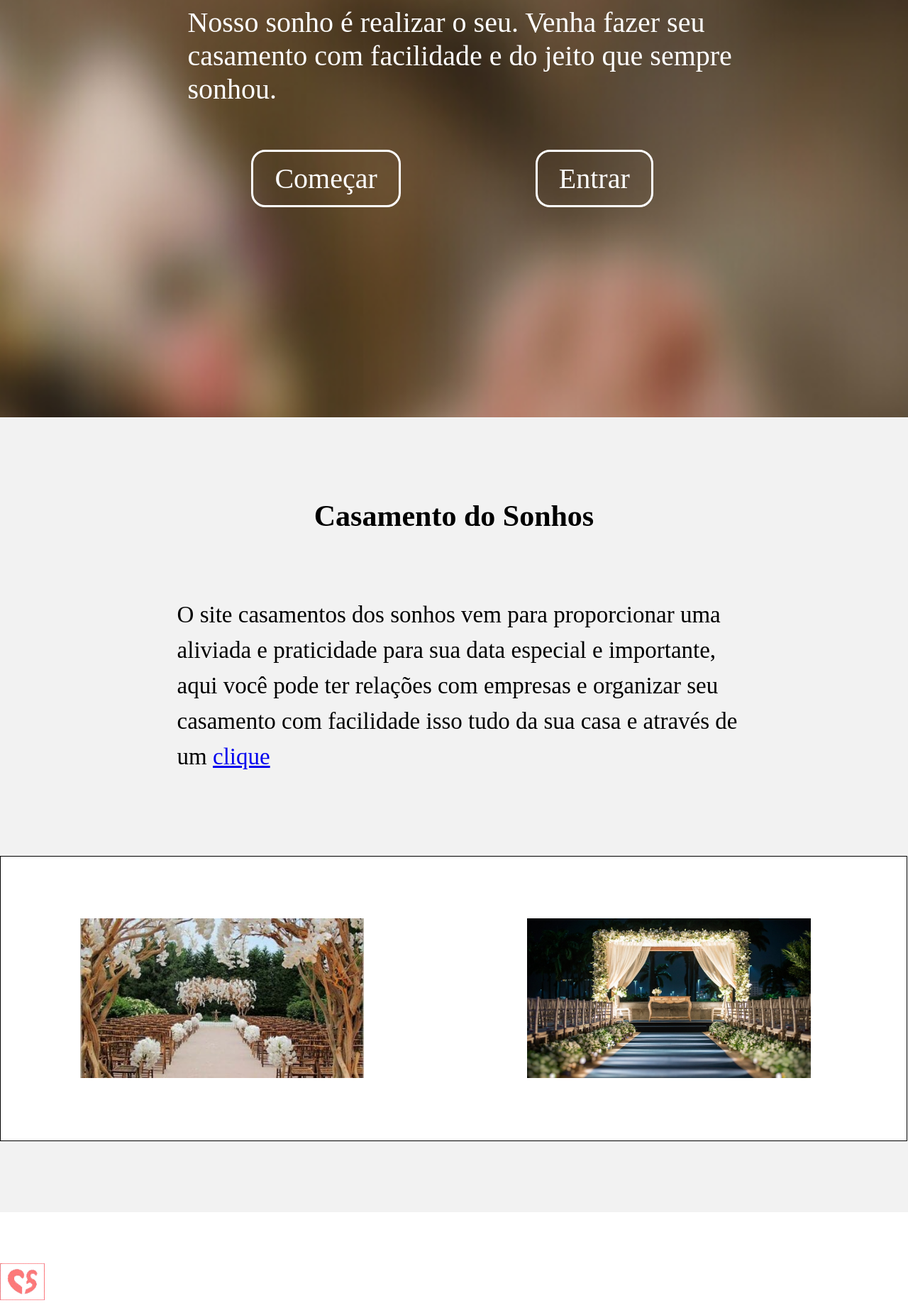
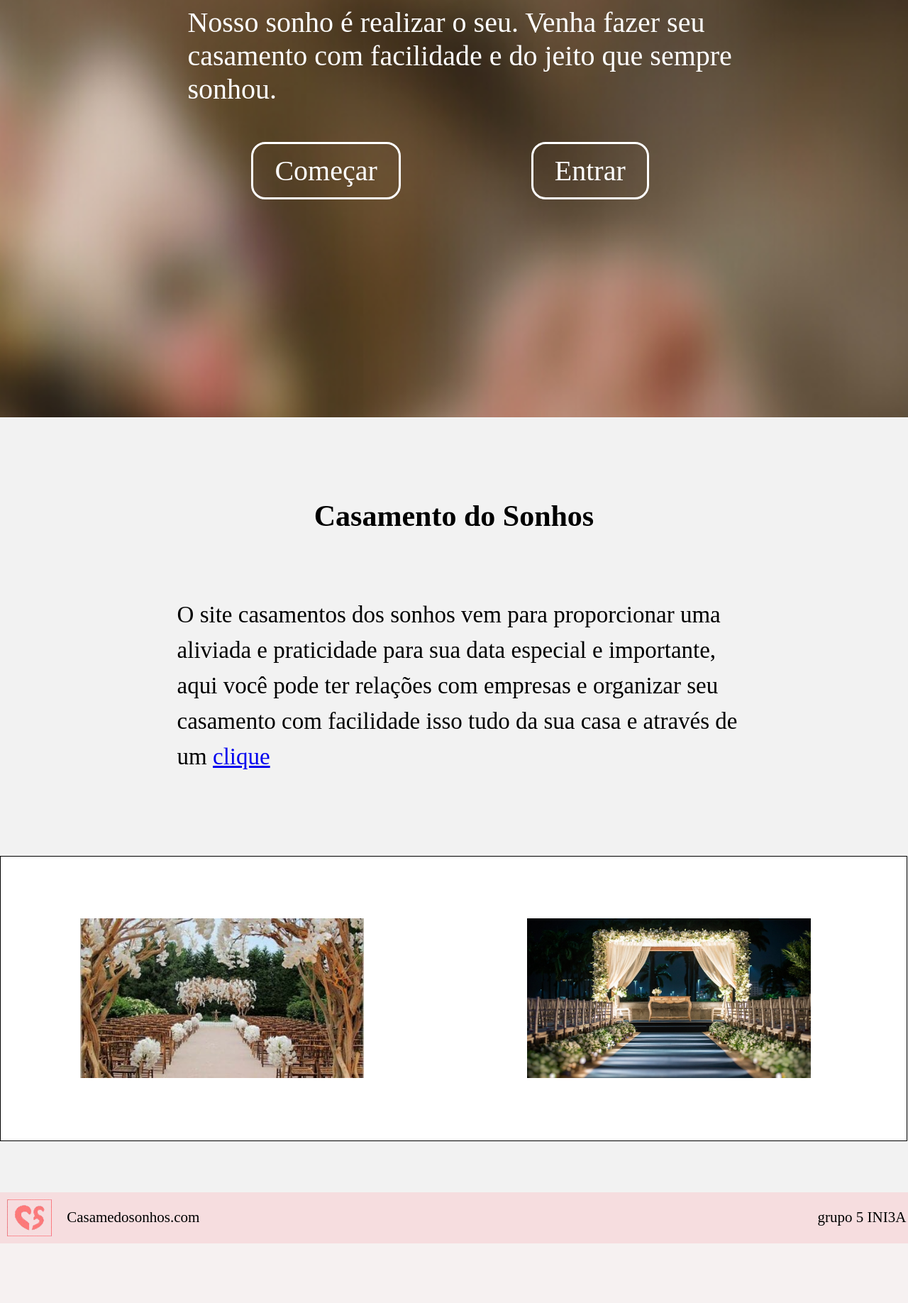
Before and after one commit to GustaDev00/casamentodossonhos, a PHP site: page / in a window 1280 px wide. Shown: the part 312-2148 px from the top of the page at 71% size. After the commit the page ends 2064 px from the top, so only its background shows below. Run offline with PHP 8.4, Linux system fonts and the light colour scheme.

Commit message:
index pronto

```diff
--- a/css/default.css
+++ b/css/default.css
@@ -4,6 +4,8 @@
  --ajustes: 100vw;
     --equilibro: 50vw;
 }
+html{scroll-behavior: smooth;}
+#container main{background-color: #f2f2f2;}
 #container header{
   background-color: #f6dddf;
   width: 100%;
@@ -22,13 +24,14 @@
 
 /*---------------CONTEUDO 1PAG---------------*/
 figure figcaption p{
-  top:  240px;
-position: absolute;
 font-size: 25px;
 color: White;
 }
 figure img{width: 100%}
-figure figcaption{width: 100%;}
+
+figure figcaption{
+ position: absolute;
+}
 figure figcaption a{
   position: relative;
   text-decoration: none;
@@ -58,11 +61,6 @@ figure figcaption a:active{
 #carrossel{ position:relative; width:100%;  overflow: hidden;}
 #caixa{ position:absolute;}
 #caixa img{ float:left; }
-
-/*---------------------enchendo de linguiça-------------*/
-
-#enchendolinguica{height: 100px; width: 100%; background-color: #f2f2f2}
-
 
 
 
--- a/css/style1024.css
+++ b/css/style1024.css
@@ -29,8 +29,9 @@
    figure figcaption p{
     width: 450px;
     font-size: 38px;
-    left: calc(48vw - 225px);
+
 }
+  figure figcaption{left: calc(48vw - 225px);top:  240px;}
 
 #container main section figure{ height: 800px; overflow: hidden;}
 
@@ -52,6 +53,12 @@
   #caixa img{width: 300px;}
   #caixa img:nth-child(2){height: 170px;  padding-left: 10vw}
   #caixa img:last-child, #caixa img:nth-child(3){display: none;}
+
+   /*-------------navegação---------*/
+   #container main section nav ol li a{display: none;}
+   footer{background-color: #f6dddf; padding: 10px 0 0 10px; display: flex; align-items: center; font-size: 21px;}
+  footer a{text-decoration: none; color: black; position: absolute; left: -60px;}
+  footer p{margin-left: 75%}
 
   /*--------------------------------loja----------------------*/
 
--- a/css/style1366.css
+++ b/css/style1366.css
@@ -28,12 +28,13 @@
 figure figcaption p{
     width: 880px;
     font-size: 40px;
-    left: calc(48vw - 350px);
-    top: 320px
 }
+figure figcaption{left: calc(48vw - 350px); top: 320px}
 
 figure figcaption a{
-  margin: 90px
+  margin: 0px 90px 0 90px;
+  width: 880px;
+  font-size: 40px;
 }
 #container main section figure{ height: 800px; overflow: hidden;}
 
@@ -50,15 +51,19 @@ figure figcaption a{
 
   /* ---------------------- carrossel ------- */
 
-  #carrossel{ width: 99.8%; height: 400px; border: 1px solid black;}
+  #carrossel{ width: 99.8%; height: 400px; border: 1px solid black; background-color: white}
   #caixa{top: 87.5px; left: calc(49vw - 9vw - 400px);}
   #caixa img{width: 400px;}
   #caixa img:nth-child(2){height: 225px;  padding-left: 18vw}
   #caixa img:last-child, #caixa img:nth-child(3){display: none;}
 
 
-  /*-------------navegação fixa----------*/
+  /*-------------navegação---------*/
   #container main section nav ol li a{display: none;}
+ footer{background-color: #f6dddf; padding: 10px 0 0 10px; display: flex; align-items: center; font-size: 21px;}
+footer a{text-decoration: none; color: black; position: absolute; left: -65px;}
+footer p{margin-left: 85%}
+
 
   /*--------------------------------loja----------------------*/
 
--- a/css/style480.css
+++ b/css/style480.css
@@ -26,17 +26,17 @@
 
   figure figcaption p{
     width: 330px;
-        left: calc(48vw - 165px);
-        right: 40px;
   }
+  figure figcaption{left: calc(48vw - 165px);top:  240px; right: 40px;}
 
 #carrossel{ height:260px; overflow: hidden; background-color: #F2F2F2}
 #caixa{width: 400%;}
 #caixa img{ float:left; width: 100vw;}
 
-/*----------------navegação  fixa----------*/
+/*----------------nfooter----------*/
+footer{display: none}
 /*---------------MENU FIXO---------------*/
-/*
+
 #container main section nav ol li a{
   background-color: #f6dddf;
   font-family: 'Trebuchet MS', 'Lucida Sans Unicode', 'Lucida Grande', 'Lucida Sans', Arial, sans-serif
@@ -72,7 +72,7 @@
       color: white;
   }
 /*---------------SUBMENU---------------*/
-/*
+
   #container main section nav ol li #submenu{
       position: absolute;
       bottom:10vw;
@@ -93,6 +93,11 @@
    #container main section nav ol li #submenu{display: none;}
 
 /*---------------CARROSSEL---------------*/
+
+#carrossel{ height: 232px;}
+/*---------------------enchendo de linguiça-------------*/
+
+#enchendolinguica{height: 100px; width: 100%; background-color: #f2f2f2}
 /*---------------acima---------------*/
 
 
--- a/css/style760.css
+++ b/css/style760.css
@@ -27,8 +27,8 @@
    figure figcaption p{
     width: 450px;
     font-size: 38px;
-    left: calc(48vw - 225px);
 }
+  figure figcaption{left: calc(48vw - 225px); top:  240px;}
    /*-------carrossel----------*/
 
     #carrossel{
@@ -39,7 +39,13 @@
         left: calc(50vw - 240px);
       }
     #caixa{width: 200%; }
-    #caixa img{float: left;width: 480px;}
+    #caixa img{float: left;width: 480px;top:  240px;}
+
+     /*-------------navegação---------*/
+  #container main section nav ol li a{display: none;}
+  footer{background-color: #f6dddf; padding: 10px 0 0 10px; display: flex; align-items: center; font-size: 21px;}
+ footer a{text-decoration: none; color: black; position: absolute; left: -50px;}
+ footer p{margin-left: 70%}
 
     /*-------------loja-----------------*/
     .produto_loja {
--- a/index.html
+++ b/index.html
@@ -39,11 +39,12 @@
                     <img src="imagens/fundo.png" title="aliança" >
                     <figcaption>
                         <p>Nosso sonho é realizar o seu. Venha fazer seu casamento
-                            com facilidade e do jeito que sempre sonhou.
+                            com facilidade e do jeito que sempre sonhou.</p>
                             <br><br>
                     <a href="#nos">Começar</a>
-                    <a href="login.html"> Entrar </a></figcaption>
-                     </figure>
+                    <a href="login.html"> Entrar </a>
+                    </figcaption>
+                </figure>
                 </section>
 
                 <section id="nos">
@@ -78,6 +79,8 @@
                 </section>
                 <footer>
                             <img src="imagens/logo.png">
+                            <a href="casamedosonhos.com"><p>Casamedosonhos.com</p></a>
+                                <p>grupo 5 INI3A</p>
                 </footer>
 
             </main>
--- a/js/javascript.js
+++ b/js/javascript.js
@@ -31,7 +31,7 @@ $(function(){
         }
 
         if($(window).width() <= 768 ){
-            setInterval(Roda,2000)
+            setInterval(Roda,6000)
                 }else{
             console.log($(window).width())
         }
```
